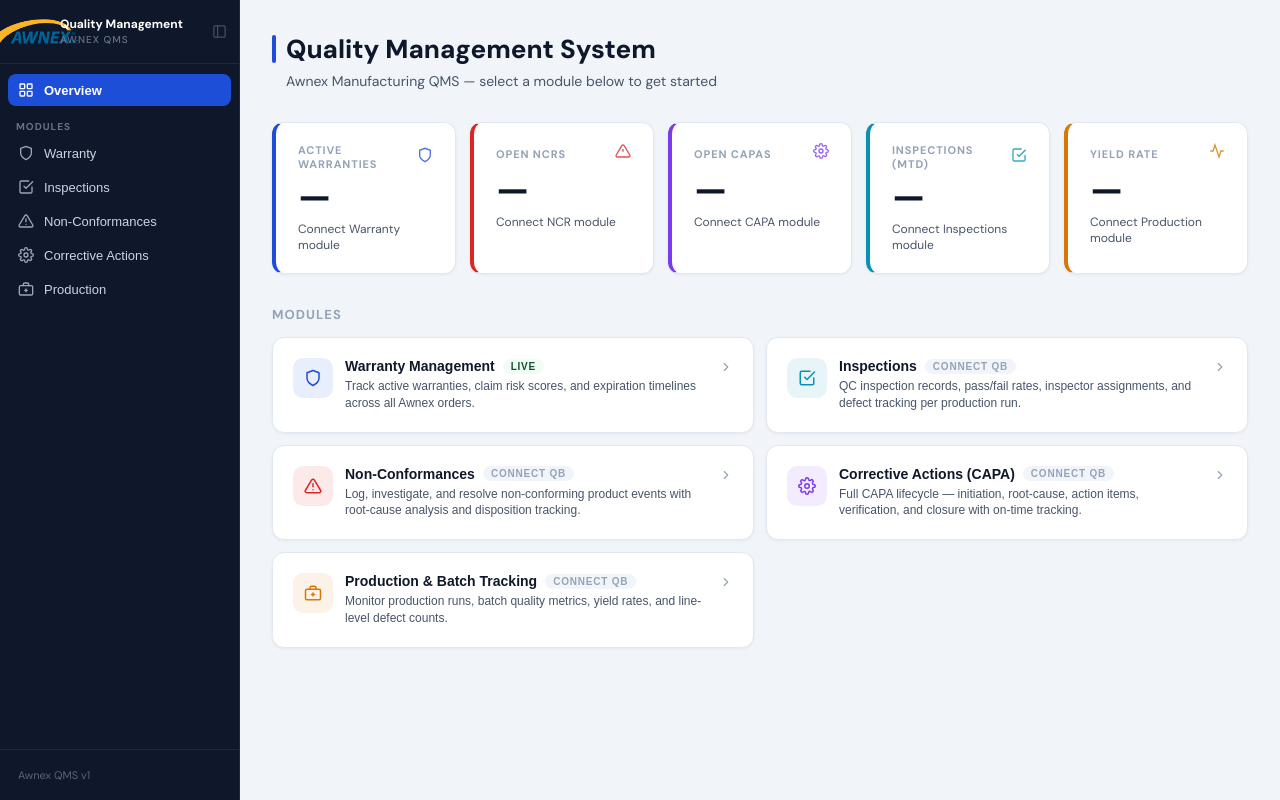
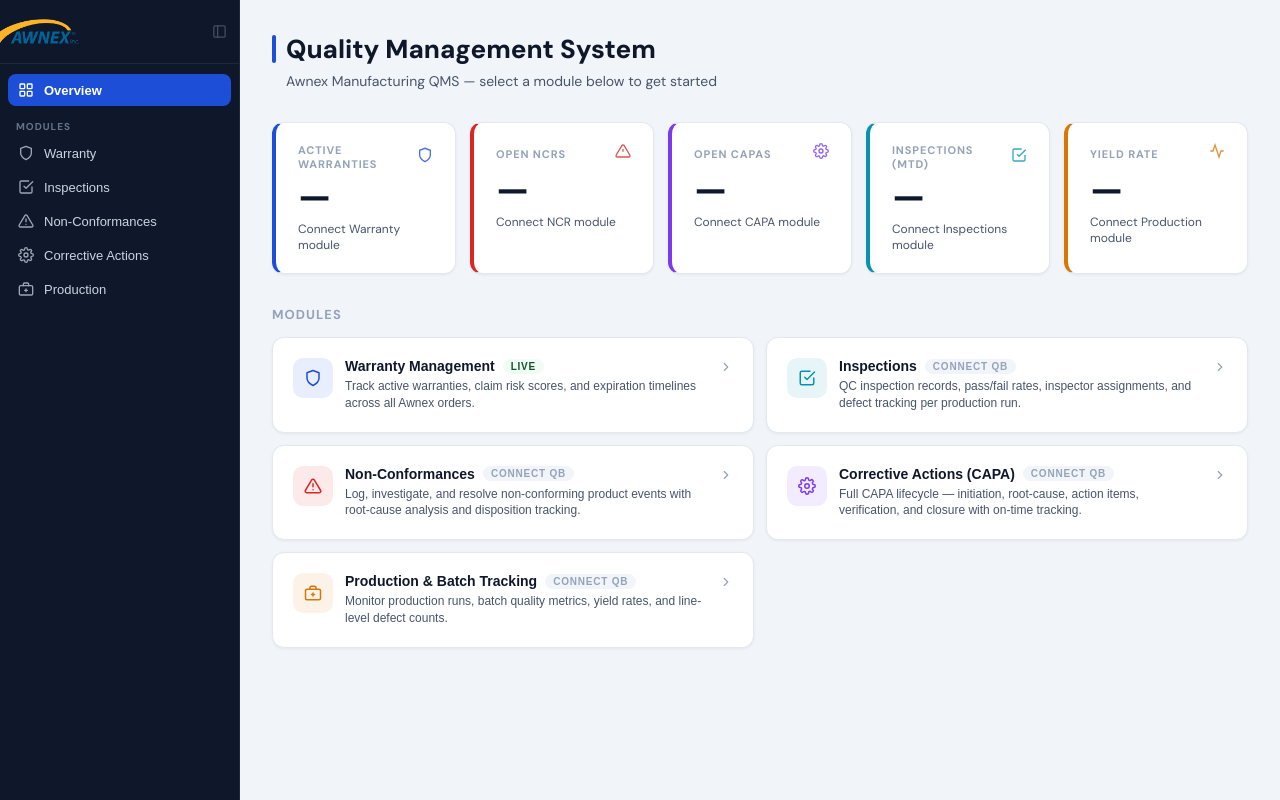
Before and after one commit to EAVYDEV/awnex-warranty-V1, a Next.js app: page / in a window 1280 px wide. Built offline with nearby package versions, Linux system fonts and the light colour scheme.

Commit message:
Remove brand text from sidebar logo area, keep logo only
https://claude.ai/code/session_016JtYLsMDE25nUSfiqjZB4b

```diff
--- a/components/QMSSidebar.jsx
+++ b/components/QMSSidebar.jsx
@@ -125,22 +125,6 @@ export function QMSSidebar({ activeModule, onModuleChange, collapsed, onToggleCo
           <AwnexLogo height={28} />
         </div>
 
-        {/* Brand text — fades and slides away when collapsed */}
-        <div style={{
-          overflow: "hidden",
-          opacity: collapsed ? 0 : 1,
-          maxWidth: collapsed ? 0 : 200,
-          transition: `opacity ${TRANSITION}, max-width ${TRANSITION}`,
-          whiteSpace: "nowrap",
-          paddingLeft: collapsed ? 0 : 8,
-        }}>
-          <div style={{ fontSize: 12, fontWeight: 700, color: "#FFFFFF", lineHeight: 1.25 }}>
-            Quality Management
-          </div>
-          <div style={{ fontSize: 10, color: C.sidebarMuted, fontWeight: 500, marginTop: 1, textTransform: "uppercase", letterSpacing: "0.1em" }}>
-            Awnex QMS
-          </div>
-        </div>
 
         {/* Collapse toggle — pinned to the right edge, fades in when expanded */}
         <button
@@ -254,34 +238,6 @@ export function QMSSidebar({ activeModule, onModuleChange, collapsed, onToggleCo
         })}
       </nav>
 
-      {/* ── Bottom: expand label when collapsed ────────────────────────────── */}
-      <div style={{
-        padding: "12px 8px",
-        borderTop: `1px solid ${C.sidebarBorder}`,
-        overflow: "hidden",
-      }}>
-        {/* When collapsed: just a small expand hint */}
-        <div style={{
-          display: "flex",
-          alignItems: "center",
-          justifyContent: collapsed ? "center" : "flex-start",
-          gap: 8,
-          padding: "6px 10px",
-          opacity: 0.4,
-          fontSize: 11,
-          color: C.sidebarText,
-        }}>
-          <span style={{
-            overflow: "hidden",
-            opacity: collapsed ? 0 : 1,
-            maxWidth: collapsed ? 0 : 160,
-            whiteSpace: "nowrap",
-            transition: `opacity ${TRANSITION}, max-width ${TRANSITION}`,
-          }}>
-            Awnex QMS v1
-          </span>
-        </div>
-      </div>
     </aside>
   );
 }
```
